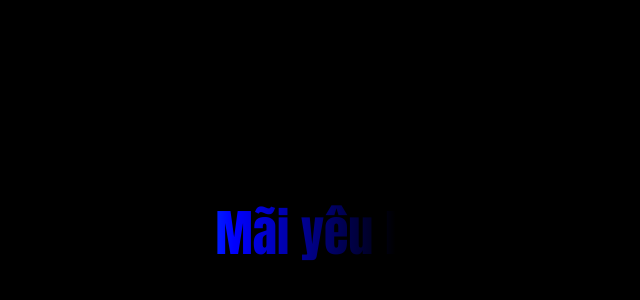
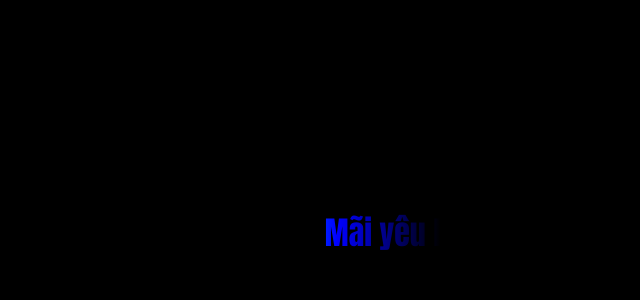
Before and after one commit to ncdanh/Mylove, a plain HTML site: page index.html in a window 1280 px wide. Shown: the part 168-468 px from the top of the page, without its empty margins (121-761 px from the left). Drawn offline with Linux system fonts and the light colour scheme.

Commit message:
Update css.css

```diff
--- a/css.css
+++ b/css.css
@@ -18,7 +18,7 @@ h1{
 
    font-family:impact;
 
-   font-size:50px ;
+   font-size: xx-large;
    background-image:linear-gradient(90deg, red,aqua ,blue, #000);
 
    background-size:80% 100%;
```
